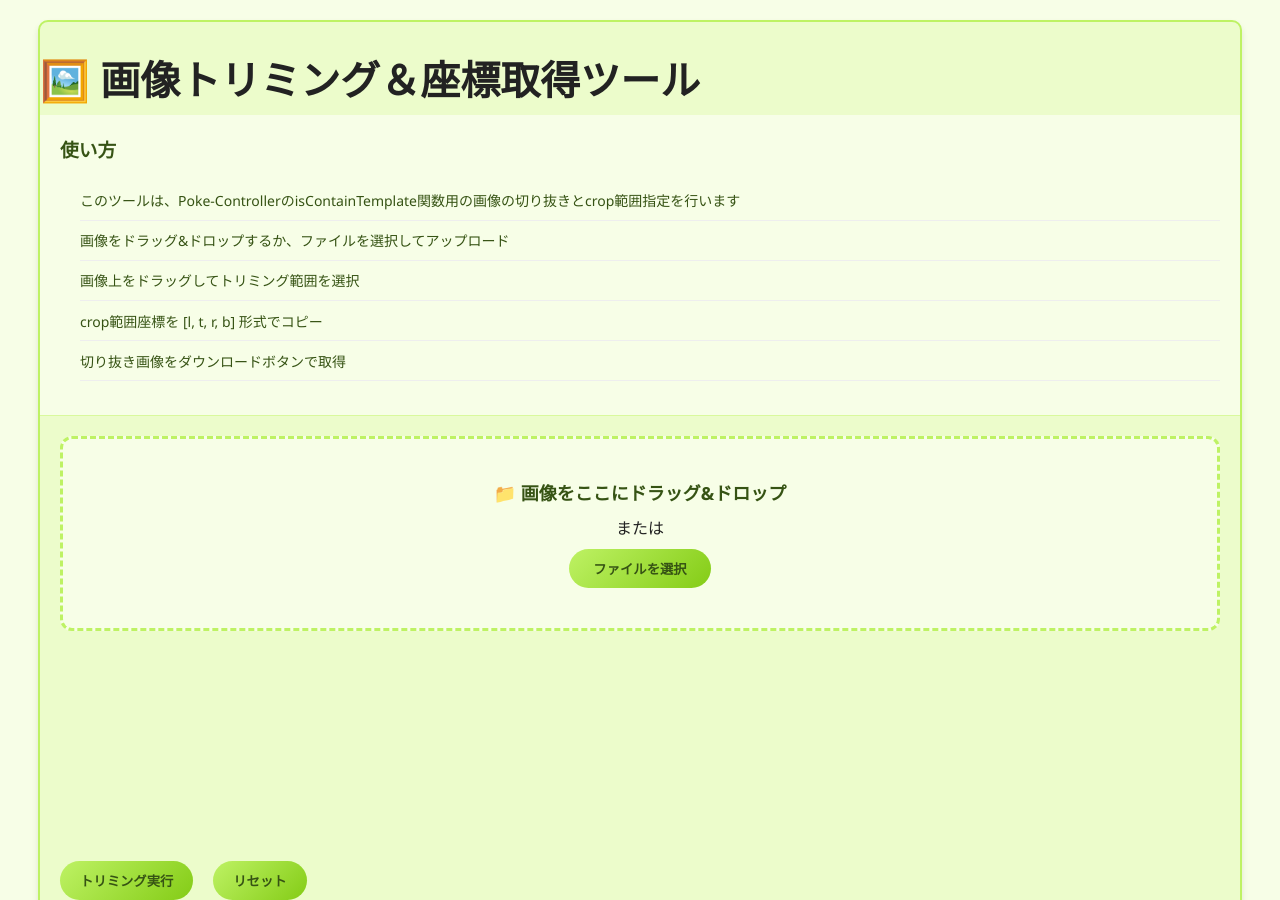
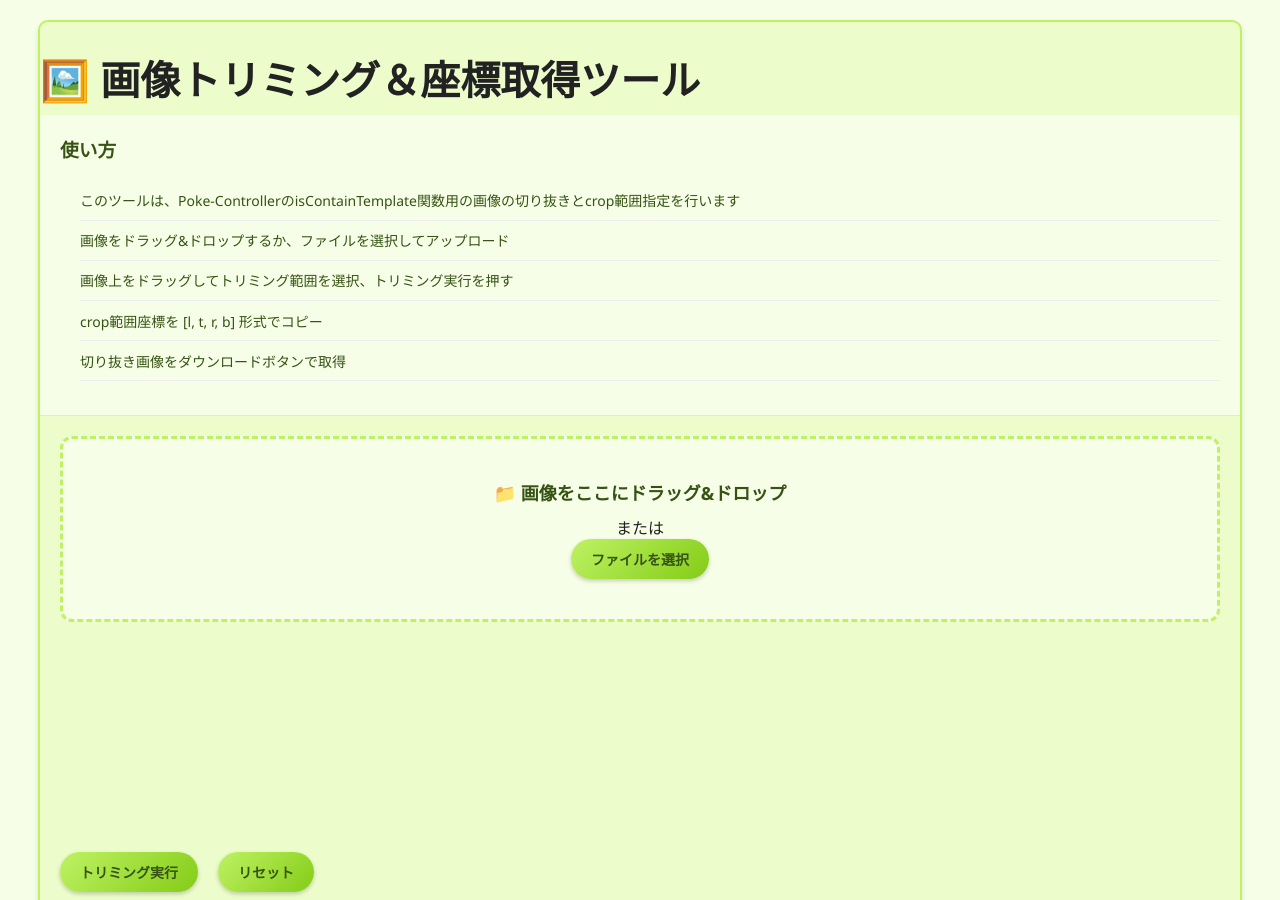
Before and after one commit to SnowFairyTea/playground, a Jekyll site: the page built from apps/image_cropper_tool/index.html, in a window 1280 px wide and 900 px high. Built offline with Jekyll 4.4.1, drawn with Linux system fonts in a browser that asks for light colours.

Commit message:
使い方の説明を更新し、ボタンのクラスを統一しました

```diff
--- a/apps/image_cropper_tool/index.html
+++ b/apps/image_cropper_tool/index.html
@@ -11,7 +11,7 @@ title: 画像トリミング＆座標取得ツール
             <ul>
                 <li>このツールは、Poke-ControllerのisContainTemplate関数用の画像の切り抜きとcrop範囲指定を行います</li>
                 <li>画像をドラッグ&ドロップするか、ファイルを選択してアップロード</li>
-                <li>画像上をドラッグしてトリミング範囲を選択</li>
+                <li>画像上をドラッグしてトリミング範囲を選択、トリミング実行を押す</li>
                 <li>crop範囲座標を [l, t, r, b] 形式でコピー</li>
                 <li>切り抜き画像をダウンロードボタンで取得</li>
             </ul>
@@ -22,7 +22,7 @@ title: 画像トリミング＆座標取得ツール
         <div class="upload-area" id="uploadArea">
             <div class="upload-text">📁 画像をここにドラッグ&ドロップ</div>
             <div>または</div>
-            <button class="upload-btn" onclick="document.getElementById('fileInput').click()">
+            <button class="toggle-btn" onclick="document.getElementById('fileInput').click()">
                 ファイルを選択
             </button>
             <input type="file" id="fileInput" class="file-input" accept="image/*">
@@ -33,15 +33,15 @@ title: 画像トリミング＆座標取得ツール
         </div>
 
         <div class="controls" id="controls">
-            <button class="btn" id="cropBtn" disabled>トリミング実行</button>
-            <button class="btn" id="resetBtn">リセット</button>
+            <button class="toggle-btn" id="cropBtn" disabled>トリミング実行</button>
+            <button class="toggle-btn" id="resetBtn">リセット</button>
         </div>
 
         <div class="info-panel" id="infoPanel">
             <h3>📍 座標情報 [l, t, r, b]</h3>
             <div class="coordinate-display" id="coordinateDisplay">
                 座標を取得するには、画像上でトリミング範囲を選択してください
-                <button class="copy-btn" id="copyBtn" onclick="copyCoordinates()">コピー</button>
+                <button class="toggle-btn" id="copyBtn" onclick="copyCoordinates()">コピー</button>
             </div>
         </div>
 
@@ -54,7 +54,7 @@ title: 画像トリミング＆座標取得ツール
                 <h3>トリミング結果</h3>
                 <img id="croppedImage" alt="トリミング画像">
                 <br>
-                <button class="btn download-btn" id="downloadBtn">ダウンロード</button>
+                <button class="toggle-btn" id="downloadBtn">ダウンロード</button>
             </div>
         </div>
         <div class="instructions">
```
